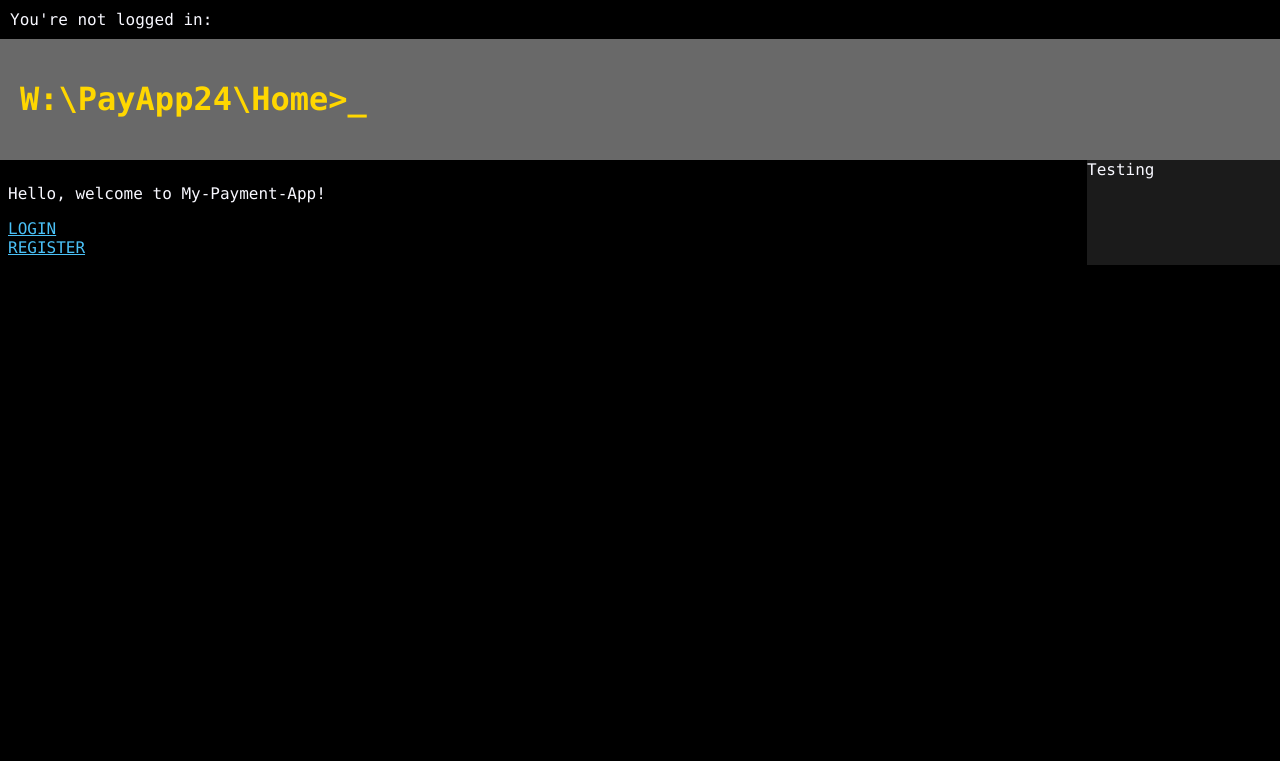
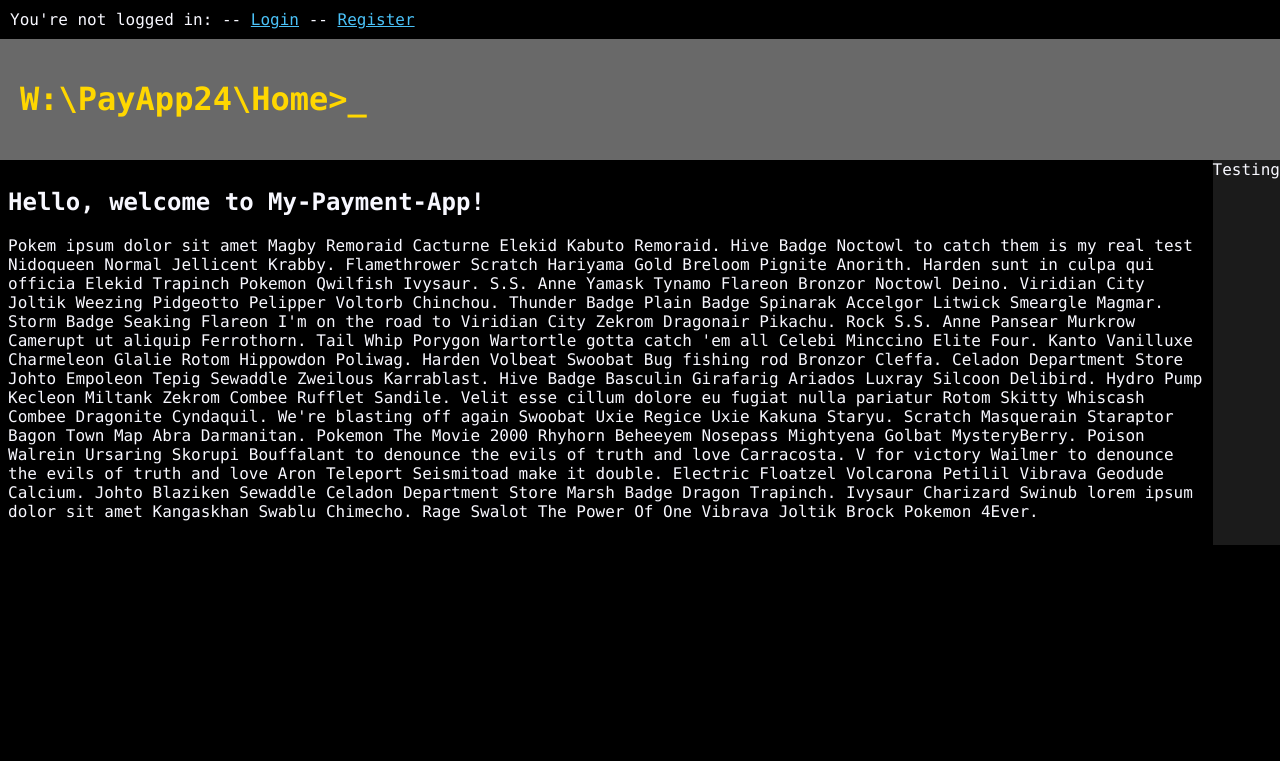
Before and after one commit to Grubbytoes/webapps2024, a Django app: page / in a window 1280 px wide. Shown: the top 761 px of the page. Run offline with Django 5.2, Linux system fonts and the light colour scheme.

Commit message:
Bunch of skeleton code

```diff
--- a/payapp/urls.py
+++ b/payapp/urls.py
@@ -4,5 +4,7 @@ from . import views
 urlpatterns = [
     path('', views.login),
     path('login', views.login),
-    path('logout', views.logout)
+    path('logout', views.logout),
+    path('make_payment', views.make_payment),
+    path('request_payment', views.request_payment)
 ]
--- a/templates/base.html
+++ b/templates/base.html
@@ -12,9 +12,14 @@
 
 <nav>
     {% if logged_in %}
-        You're logged in <a href="/payapp/logout">log out</a>
+        You're logged in
+        -- <a href="/payapp/make_payment">Make a Payment</a>
+        -- <a href="/payapp/request_payment">Request a Payment</a>
+        -- <a href="/payapp/logout">Log out</a>
     {% else %}
         You're not logged in:
+        -- <a href="/payapp/login">Login</a>
+        -- <a href="/register">Register</a>
     {% endif %}
 </nav>
 
--- a/templates/home.html
+++ b/templates/home.html
@@ -1,7 +1,17 @@
 {% extends 'base.html' %}
 
 {% block content %}
-    <p>Hello, welcome to My-Payment-App!</p>
-    <a href="/payapp/login">LOGIN</a><br>
-    <a href="/register">REGISTER</a><br>
+    <h2>Hello, welcome to My-Payment-App!</h2>
+    <p>
+        Pokem ipsum dolor sit amet Magby Remoraid Cacturne Elekid Kabuto Remoraid. Hive Badge Noctowl to catch them is my real test Nidoqueen Normal Jellicent Krabby. Flamethrower Scratch Hariyama Gold Breloom Pignite Anorith. Harden sunt in culpa qui officia Elekid Trapinch Pokemon Qwilfish Ivysaur. S.S. Anne Yamask Tynamo Flareon Bronzor Noctowl Deino.
+
+        Viridian City Joltik Weezing Pidgeotto Pelipper Voltorb Chinchou. Thunder Badge Plain Badge Spinarak Accelgor Litwick Smeargle Magmar. Storm Badge Seaking Flareon I'm on the road to Viridian City Zekrom Dragonair Pikachu. Rock S.S. Anne Pansear Murkrow Camerupt ut aliquip Ferrothorn. Tail Whip Porygon Wartortle gotta catch 'em all Celebi Minccino Elite Four.
+
+        Kanto Vanilluxe Charmeleon Glalie Rotom Hippowdon Poliwag. Harden Volbeat Swoobat Bug fishing rod Bronzor Cleffa. Celadon Department Store Johto Empoleon Tepig Sewaddle Zweilous Karrablast. Hive Badge Basculin Girafarig Ariados Luxray Silcoon Delibird. Hydro Pump Kecleon Miltank Zekrom Combee Rufflet Sandile.
+
+        Velit esse cillum dolore eu fugiat nulla pariatur Rotom Skitty Whiscash Combee Dragonite Cyndaquil. We're blasting off again Swoobat Uxie Regice Uxie Kakuna Staryu. Scratch Masquerain Staraptor Bagon Town Map Abra Darmanitan. Pokemon The Movie 2000 Rhyhorn Beheeyem Nosepass Mightyena Golbat MysteryBerry. Poison Walrein Ursaring Skorupi Bouffalant to denounce the evils of truth and love Carracosta.
+
+        V for victory Wailmer to denounce the evils of truth and love Aron Teleport Seismitoad make it double. Electric Floatzel Volcarona Petilil Vibrava Geodude Calcium. Johto Blaziken Sewaddle Celadon Department Store Marsh Badge Dragon Trapinch. Ivysaur Charizard Swinub lorem ipsum dolor sit amet Kangaskhan Swablu Chimecho. Rage Swalot The Power Of One Vibrava Joltik Brock Pokemon 4Ever.
+    </p>
+
 {% endblock %}
--- a/templates/logout.html
+++ b/templates/logout.html
@@ -3,5 +3,5 @@
 {% block content %}
     ARE YOU SURE YOU WANT TO LOG OUT? <br>
     <button onclick="window.location.replace('/_do_logout')">Yes, I'm sure</button>
-    <button>...Nah!</button>
+    <button onclick="history.back()">...Nah!</button>
 {% endblock %}
```
Also changed, not shown: payapp/views.py (+8 -0 lines), webapps.db.
